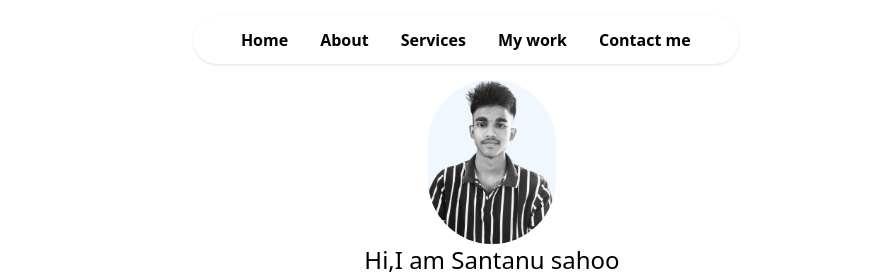
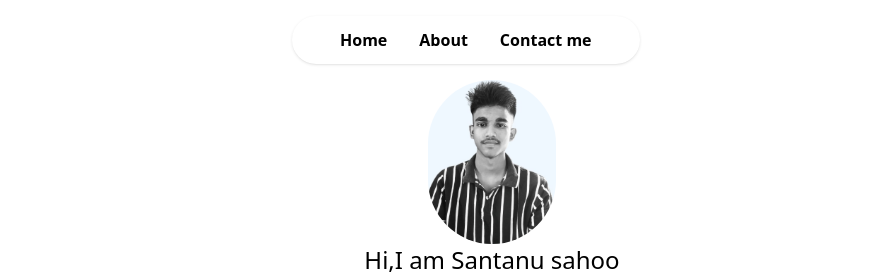
Before and after one commit to SD-77500/bss, a website: page index.html in a window 1280 px wide. Shown: the top 280 px of the page, 148-1024 px from the left. Drawn offline with Linux system fonts and the light colour scheme.

Commit message:
Update index.html

```diff
--- a/index.html
+++ b/index.html
@@ -26,8 +26,8 @@
         rounded-full px-12 py-3 shadow-sm     dark:border dark:border-white/70 dark:bg-darkThem">
             <li><a href="#top">Home</a></li>
             <li><a href="#about">About</a></li>
-            <li><a href="#services">Services</a></li>
-            <li><a href="#work">My work</a></li>
+
+
             <li><a href="#contact">Contact me</a></li>
         </ul>
         <div class="flex items-center gap-2 ">
@@ -59,8 +59,8 @@
            </div >
             <li><a href="#top" onclick="closemenu()">Home</a></li>
             <li><a href="#about" onclick="closemenu()">About</a></li>
-            <li><a href="#services" onclick="closemenu()">Services</a></li>
-            <li><a href="#work" onclick="closemenu()">My work</a></li>
+
+
             <li><a href="#contact" onclick="closemenu()">Contact me</a></li>
         </ul>
 
```
